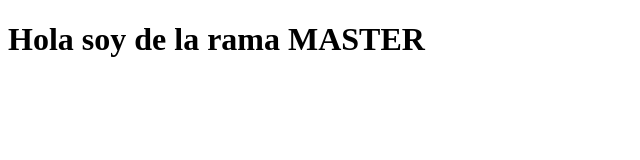
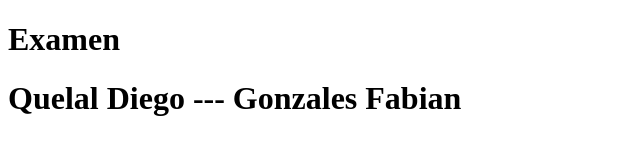
Before and after one commit to FabianoG/AppGitCloud, a plain HTML site: page index.html in a window 1280 px wide. Shown: the whole page, without its empty margins (0-640 px from the left). Drawn offline with Linux system fonts and the light colour scheme.

Commit message:
Update index.html

```diff
--- a/index.html
+++ b/index.html
@@ -7,6 +7,7 @@
     <title>Document</title>
 </head>
 <body>
-    <h1>Hola soy de la rama MASTER</h1>
+    <h1>Examen</h1>
+    <h1>Quelal Diego  --- Gonzales Fabian</h1>
 </body>
 </html>
```
